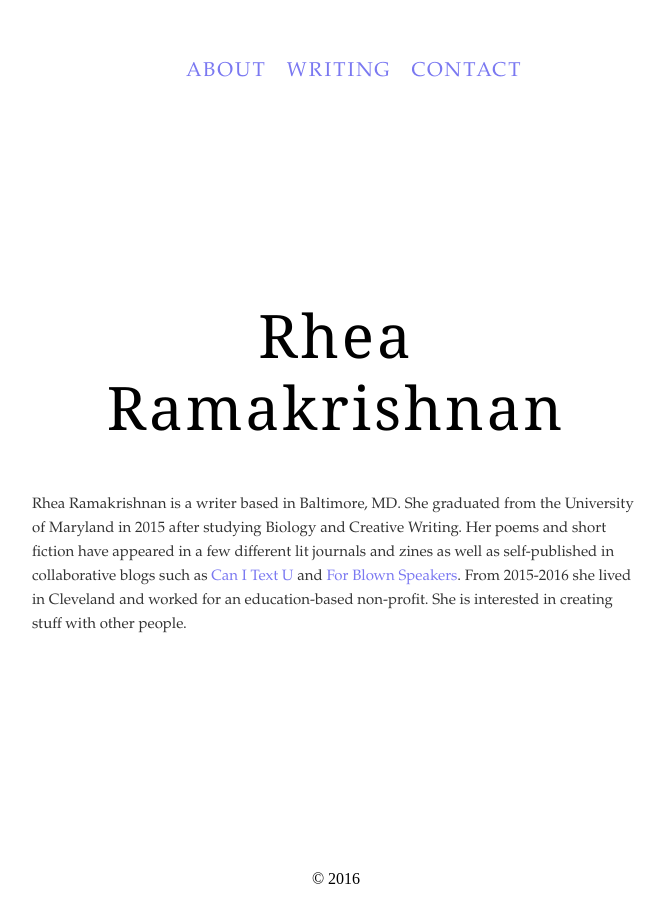
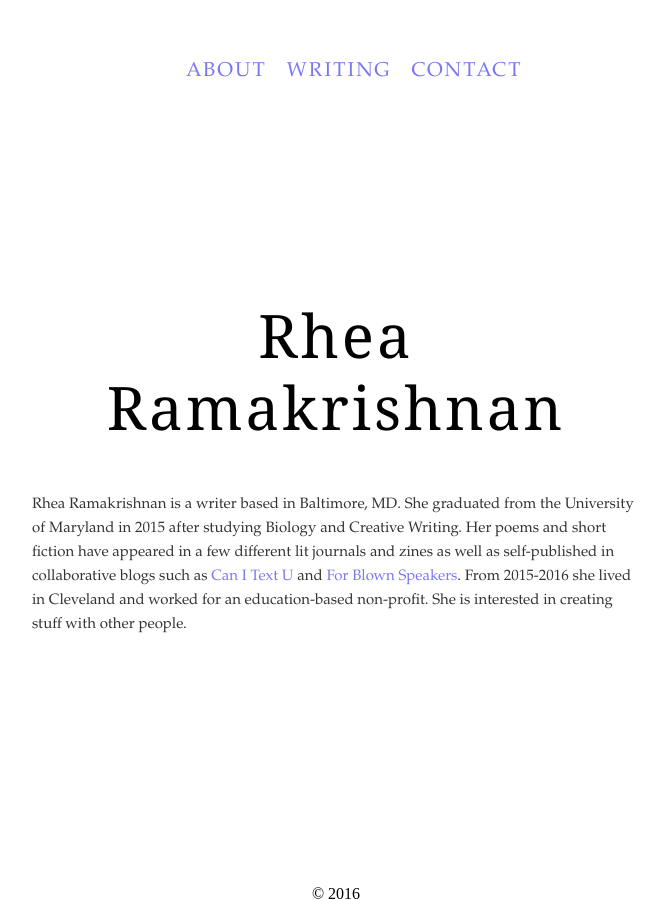
Before and after one commit to reram/reram.github.io, a Jekyll site: the page built from index.html, in a window 1280 px wide. Shown: the whole page, without its empty margins (304-969 px from the left). Built offline with Jekyll 4.4.1, drawn with Linux system fonts in a browser that asks for light colours.

Commit message:
Update page.html

```diff
--- a/_layouts/page.html
+++ b/_layouts/page.html
@@ -90,7 +90,7 @@ a:active {
     bottom:5px;
     width: 100%;
     left:0px;
-    height:25px;
+    height:10px;
 }
     </style>
 
```
